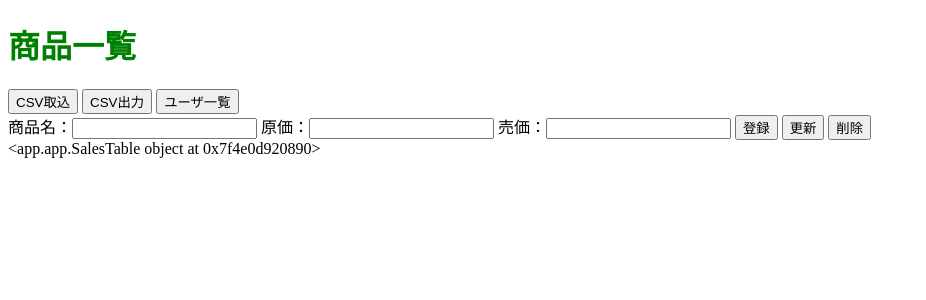
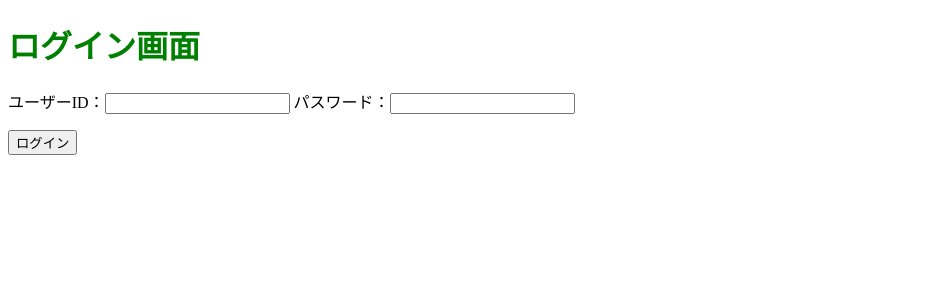
Before and after one commit to yasu-0719/Python_Flask, a Flask app: page / in a window 1280 px wide. Shown: the top 300 px of the page, without its empty margins (0-926 px from the left). Run offline with Flask 2, Linux system fonts and the light colour scheme; data comes from the database, SQL or seed files in the repository.

Commit message:
ログイン画面と機能を追加

```diff
--- a/Python_Flask/app/app.py
+++ b/Python_Flask/app/app.py
@@ -3,6 +3,7 @@
 from flask_table import Table, Col
 import sqlite3
 import pandas as pd
+import sys
 
 #Flaskオブジェクトの生成
 app = Flask(__name__)
@@ -66,6 +67,24 @@
             table = users_list(df)
             return render_template('users_list.html', table=table)
 
+        # パスワードを確認して、買い物一覧画面に遷移する
+        elif 'login' in request.form:
+            try:
+                df = pd.read_sql_query(sql=u"SELECT password FROM users WHERE user_id ='{user_id}'" .format(
+                                            user_id=request.form['user_id']), con=conn)
+                if len(df) == 0:
+                    raise ValueError("存在しないログインIDです。")
+                elif request.form['password'] != df.iloc[0, 0]:
+                    raise ValueError("パスワードが間違っています。")
+                df = pd.read_sql_query(sql=u"SELECT * FROM sales", con=conn)
+                conn.close()
+                table = list_results(df)
+                return render_template('index.html', table=table)
+
+            except ValueError as e:
+                conn.close()
+                return render_template('login.html', error_message=e)
+
 
         # 買い物一覧画面に遷移する
         elif 'sales_list' in request.form:
@@ -100,7 +119,7 @@
                 # 全ての項目に入力がなかった場合、例外発生させる
                 if request.form['name'] == '' or request.form['cost'] == '' or request.form['price'] == '':
                     raise ValueError("全ての項目に入力してください。")
-                # 入力した値を削除する
+                # 入力した値で更新する
                 c.execute("UPDATE sales SET cost = '{cost}',price = '{price}' where name = '{name}'" .format(
                         name=request.form['name'], cost=request.form['cost'], price=request.form['price']))
                 # 結果を保存（コミット）する
@@ -136,8 +155,9 @@
     df = pd.read_sql_query(sql=u"SELECT * FROM sales", con=conn)
     # データベースへのアクセスが終わったらcloseする
     conn.close()
-    table = list_results(df)
-    return render_template('index.html', table=table)
+    # table = list_results(df)
+    # return render_template('index.html', table=table)
+    return render_template('login.html')
 
 
 def list_results(df):
@@ -151,3 +171,7 @@
     for i in range(len(df.index)):
         items.append(Users(df.iloc[i, 0], df.iloc[i, 1], df.iloc[i, 2]))
     return UsersTable(items)
+
+
+if __name__ == '__main__':
+    app.run(debug=True)
--- /dev/null
+++ b/Python_Flask/app/templates/login.html
@@ -0,0 +1,19 @@
+<!DOCTYPE html>
+<html>
+    <head>
+    <meta http-equiv="Pragma" content="no-cache">
+    <meta http-equiv="Cache-Control" content="no-cache">
+    <link type="text/css" rel="stylesheet" href="{{ url_for('static', filename='index.css') }}"/>
+    </head>
+    <body>
+    <h1>ログイン画面</h1>
+    <tr class='error_message'>
+        <p>{{ error_message }}</p>
+    </tr>
+    <form action="/" method="POST">
+        ユーザーID：<input type="text" value="" name="user_id">
+        パスワード：<input type="text" value="" name="password">
+        <p><input type="submit" value="ログイン" name="login"></p>
+    </form>
+    </body>
+</html>
```
Also changed, not shown: .c9/metadata/environment/Python_Flask/app/app.py (+1 -1 lines), .c9/metadata/environment/Python_Flask/app/templates/index.html (+1 -1 lines), .c9/metadata/environment/Python_Flask/app/templates/login.html (added, +1 -0 lines), .c9/metadata/environment/Python_Flask/app/templates/users_list.html (+1 -1 lines), .c9/metadata/environment/Python_Flask/run.py.
